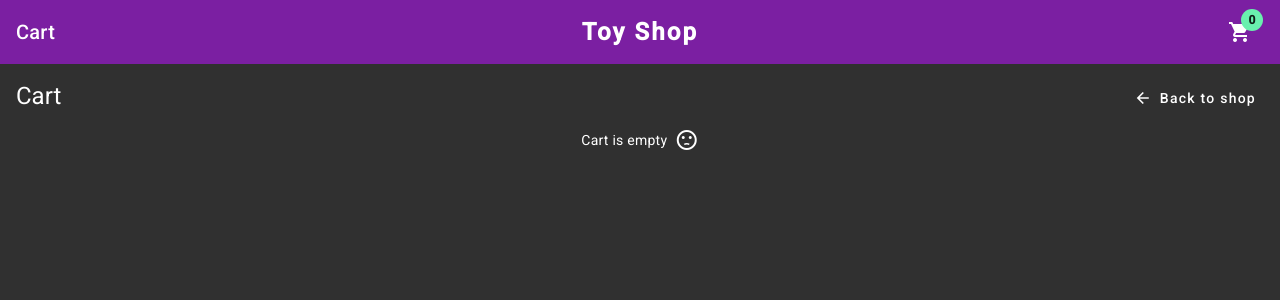
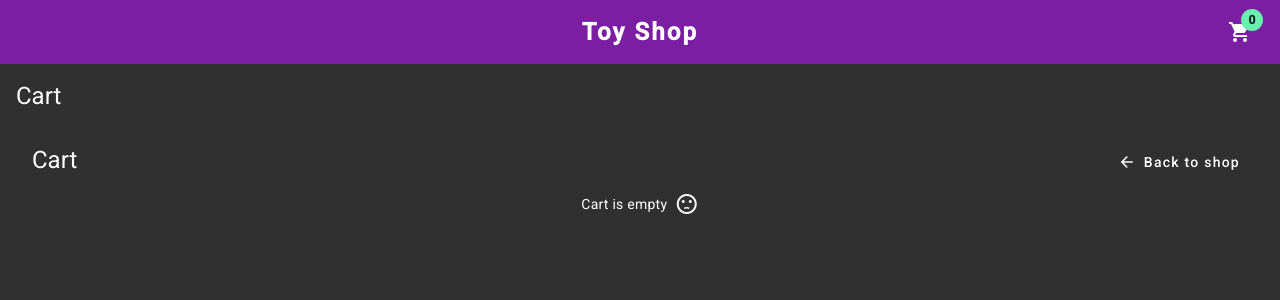
Before and after one commit to nocturnalpie/training-examples, an Angular app: page /cart in a window 1280 px wide. Shown: the top 300 px of the page. Built offline with nearby package versions, Linux system fonts and the light colour scheme.

Commit message:
Moved page title to the app component so it's not in the header

```diff
--- a/src/app/app.component.html
+++ b/src/app/app.component.html
@@ -1,3 +1,7 @@
 <app-header/>
 
-<router-outlet/>
+<div class="content">
+	<h1>{{pageTitle()}}</h1>
+
+	<router-outlet/>
+</div>
--- /dev/null
+++ b/src/app/app.component.scss
@@ -0,0 +1,3 @@
+.content {
+	padding: 1rem;
+}
--- a/src/app/app.component.ts
+++ b/src/app/app.component.ts
@@ -1,14 +1,29 @@
-import { Component } from '@angular/core';
-import { RouterModule } from '@angular/router';
+import { Component, computed, inject } from '@angular/core';
+import { ActivatedRoute, Data, NavigationEnd, Router, RouterModule } from '@angular/router';
 import { HeaderComponent } from './header/header.component';
+import { toSignal } from '@angular/core/rxjs-interop';
+import { filter, switchMap, Observable } from 'rxjs';
 
 @Component({
 	selector: 'app-root',
+	styleUrl: './app.component.scss',
+	templateUrl: './app.component.html',
 	imports: [
 		RouterModule,
 		HeaderComponent,
 	],
-	templateUrl: './app.component.html',
 })
 export class AppComponent {
+	protected pageTitle = computed(() => this.routeData()?.['title']);
+	private readonly router = inject(Router);
+	private readonly activatedRoute = inject(ActivatedRoute);
+
+	private routeData = toSignal(this.router.events.pipe(
+		filter(e => e instanceof NavigationEnd),
+		switchMap(() => this.getChildOrRouteData(this.activatedRoute)),
+	));
+
+	private getChildOrRouteData(route: ActivatedRoute): Observable<Data> {
+		return route.firstChild ? this.getChildOrRouteData(route.firstChild) : route.data;
+	}
 }
--- a/src/app/header/header.component.html
+++ b/src/app/header/header.component.html
@@ -1,5 +1,5 @@
 <mat-toolbar color="primary">
-	<div class="left">{{pageTitle()}}</div>
+	<div class="left"></div>
 
 	<button mat-button routerLink="" id="store-name-button">
 		Toy Shop
--- a/src/app/header/header.component.ts
+++ b/src/app/header/header.component.ts
@@ -1,12 +1,11 @@
-import { Component, computed, inject, viewChild } from '@angular/core';
-import { takeUntilDestroyed, toSignal } from '@angular/core/rxjs-interop';
+import { Component, inject, viewChild } from '@angular/core';
+import { takeUntilDestroyed } from '@angular/core/rxjs-interop';
 import { MatBadgeModule } from '@angular/material/badge';
 import { MatButtonModule } from '@angular/material/button';
 import { MatIconModule } from '@angular/material/icon';
 import { MatMenuModule, MatMenuTrigger } from '@angular/material/menu';
 import { MatToolbarModule } from '@angular/material/toolbar';
-import { ActivatedRoute, Data, NavigationEnd, Router, RouterModule } from '@angular/router';
-import { filter, Observable, switchMap } from 'rxjs';
+import { RouterModule } from '@angular/router';
 import { CartSummaryComponent } from '../cart/cart-summary/cart-summary.component';
 import { CartService } from '../cart/service/cart.service.interface';
 
@@ -20,7 +19,6 @@ import { CartService } from '../cart/service/cart.service.interface';
 		MatIconModule,
 		MatBadgeModule,
 		MatMenuModule,
-		RouterModule,
 	],
 	templateUrl: './header.component.html',
 	styleUrl: './header.component.scss'
@@ -28,24 +26,12 @@ import { CartService } from '../cart/service/cart.service.interface';
 export class HeaderComponent {
 
 	protected readonly cart = inject(CartService);
-	protected pageTitle = computed(() => this.routeData()?.['title']);
+
+	private menuTrigger = viewChild<MatMenuTrigger>(MatMenuTrigger);
 
 	constructor() {
 		this.cart.itemAdded
-		.pipe(takeUntilDestroyed())
-		.subscribe(() => this.menuTrigger()?.openMenu());
-	}
-
-	private readonly router = inject(Router);
-	private readonly activatedRoute = inject(ActivatedRoute);
-	private menuTrigger = viewChild<MatMenuTrigger>(MatMenuTrigger);
-
-	private routeData = toSignal(this.router.events.pipe(
-		filter(e => e instanceof NavigationEnd),
-		switchMap(() => this.getChildOrRouteData(this.activatedRoute)),
-	));
-
-	private getChildOrRouteData(route: ActivatedRoute): Observable<Data> {
-		return route.firstChild ? this.getChildOrRouteData(route.firstChild) : route.data;
+			.pipe(takeUntilDestroyed())
+			.subscribe(() => this.menuTrigger()?.openMenu());
 	}
 }
--- a/src/app/products/product-list/products.component.html
+++ b/src/app/products/product-list/products.component.html
@@ -1,5 +1,3 @@
-<h1>{{title()}}</h1>
-
 <div class="items">
 	@for (product of products; track product) {
 		<app-product-summary [product]="product" (clickAddToCart)="cart.addItem(product)"/>
--- a/src/app/products/product-list/products.component.scss
+++ b/src/app/products/product-list/products.component.scss
@@ -1,6 +1,5 @@
 :host {
 	display: block;
-	padding: 1rem;
 }
 
 .items {
--- a/src/app/products/product-list/products.component.ts
+++ b/src/app/products/product-list/products.component.ts
@@ -1,7 +1,7 @@
 import { Component, inject, input } from '@angular/core';
 import { CartService } from '../../cart/service/cart.service.interface';
+import { ProductSummaryComponent } from '../product-summary/product-summary.component';
 import { Product } from '../product.interface';
-import { ProductSummaryComponent } from '../product-summary/product-summary.component';
 
 @Component({
 	selector: 'app-products',
@@ -21,5 +21,4 @@ export class ProductsComponent {
 	];
 
 	protected readonly cart = inject(CartService);
-	protected readonly title = input();
 }
```
